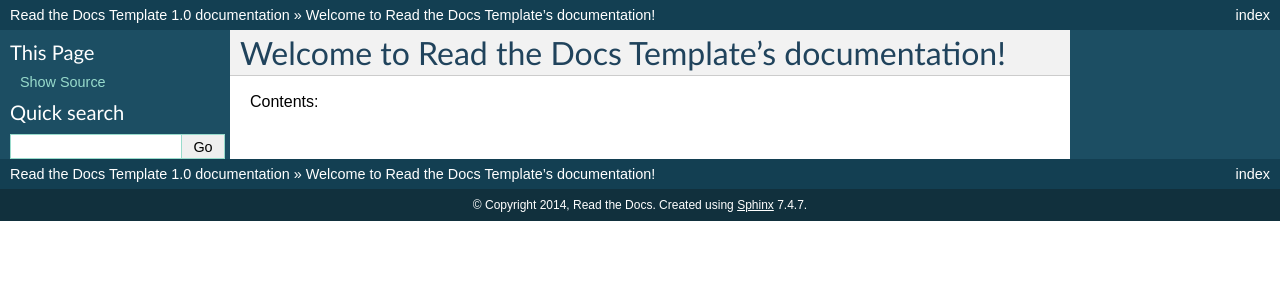
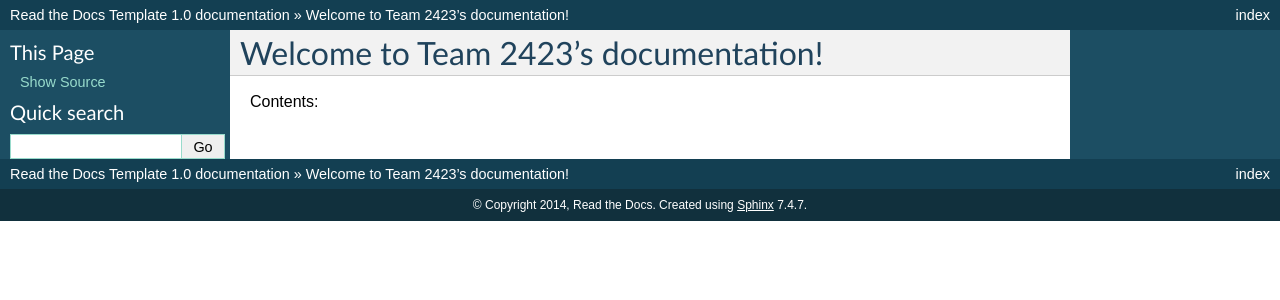
Before and after one commit to frc2423/docs, a Sphinx documentation site: the page built from docs/index.rst, in a window 1280 px wide. Shown: the top 300 px of the page. Built offline with Sphinx 7.4.7, drawn with Linux system fonts in a browser that asks for light colours.

Commit message:
Update index.rst

```diff
--- a/docs/index.rst
+++ b/docs/index.rst
@@ -3,7 +3,7 @@
    You can adapt this file completely to your liking, but it should at least
    contain the root `toctree` directive.
 
-Welcome to Read the Docs Template's documentation!
+Welcome to Team 2423's documentation!
 ==================================================
 
 Contents:
```
